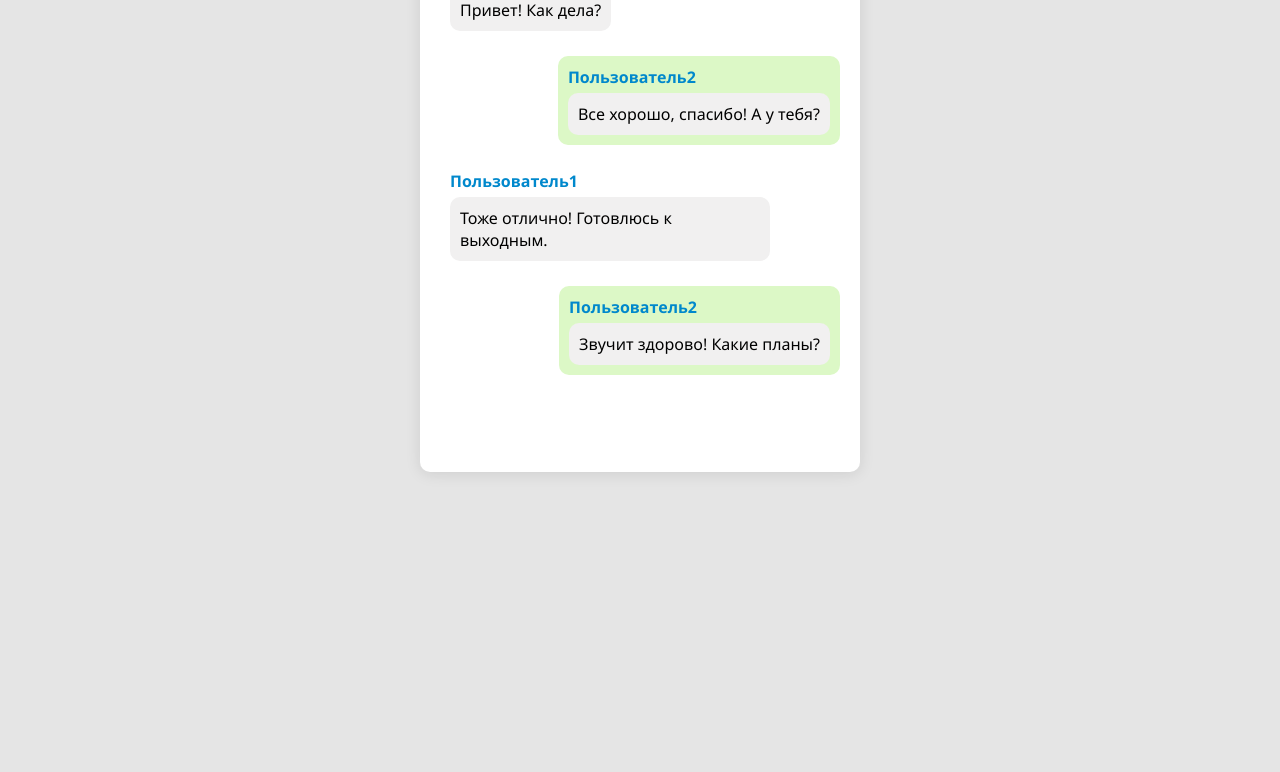
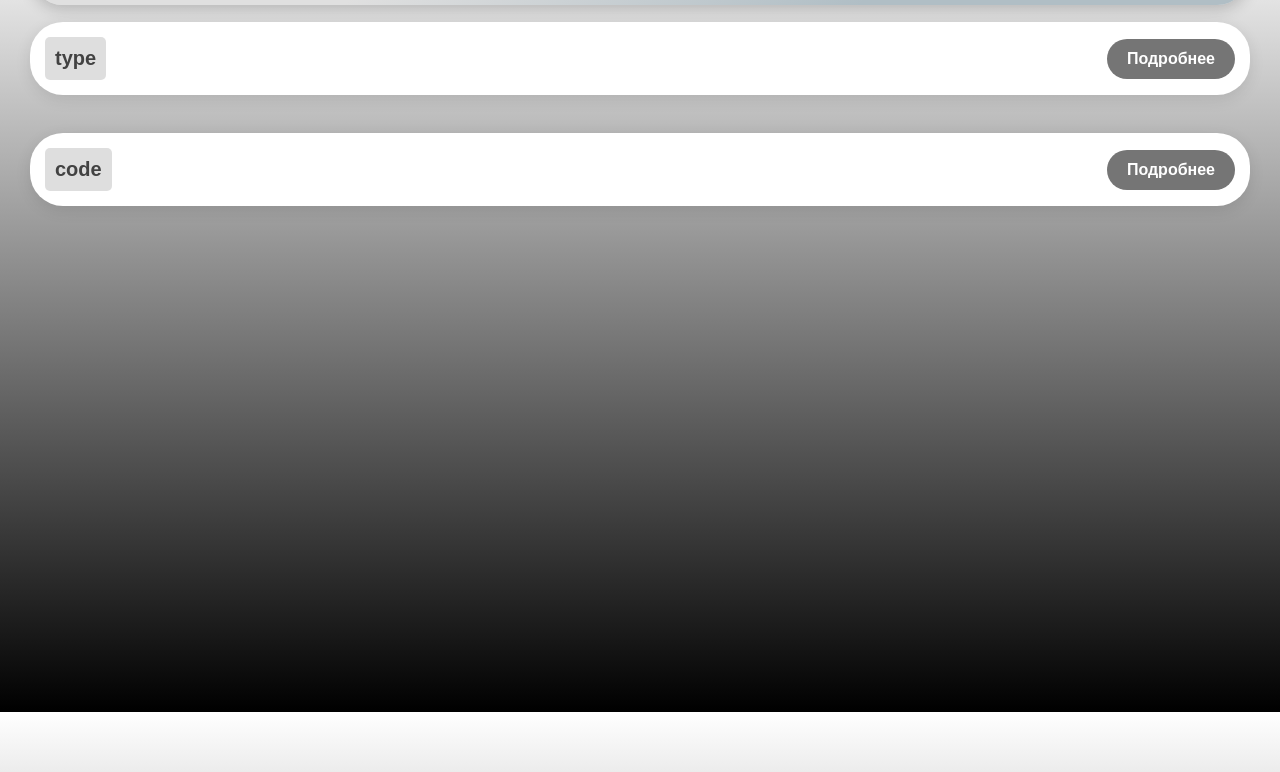
Before and after one commit to MineZOnA1235/minezona1235.github.io, a plain HTML site: page index.html in a window 1280 px wide. Shown: the part 88-860 px from the top of the page. Before the commit the page ends 800 px from the top, so only its background shows below. Drawn offline with Linux system fonts and the light colour scheme.

Commit message:
Update index.html

```diff
--- a/index.html
+++ b/index.html
@@ -3,84 +3,151 @@
 <head>
     <meta charset="UTF-8">
     <meta name="viewport" content="width=device-width, initial-scale=1.0">
-    <title>Чат Telegram</title>
+    <title>LookIA Interface</title>
     <style>
+        html, body {
+            height: 100%; /* Занимаем всю высоту экрана */
+            margin: 0; /* Убираем отступы */
+        }
         body {
-            font-family: 'Segoe UI', Tahoma, Geneva, Verdana, sans-serif;
-            background-color: #e5e5e5;
-            margin: 0;
+            background: linear-gradient(to bottom, #ffffff, #000000); /* Градиент от белого к черному снизу */
+            background-attachment: fixed; /* Фиксируем фон */
+            font-family: 'Arial', sans-serif;
+            padding: 30px;
+            user-select: none; /* Отключаем выделение текста на странице */
+        }
+        h1 {
+            color: #212121; /* Заголовок */
+            font-weight: bold;
+            text-align: center;
             padding: 20px;
+            background: linear-gradient(135deg, #e0e0e0 30%, #b0bec5 70%); /* Градиент */
+            border-radius: 33px;
+            box-shadow: 0 4px 15px rgba(0, 0, 0, 0.2);
+            margin-bottom: -20px;
+            font-size: 2em;
+            position: relative;
+            top: -35px;
+            transition: transform 0.2s; /* Плавный переход */
         }
-        .chat-container {
-            background-color: white;
-            border-radius: 10px;
-            box-shadow: 0 2px 15px rgba(0, 0, 0, 0.1);
-            padding: 20px;
-            max-width: 400px;
-            margin: auto;
-            overflow-y: auto;
-            height: 500px;
+        .command-container {
+            margin: 2px 0; /* Уменьшены отступы между командами */
+            background-color: #ffffff; /* Белый фон */
+            padding: 15px;
+            border-radius: 33px;
+            display: flex;
+            justify-content: space-between;
+            align-items: center;
+            position: relative;
+            box-shadow: 0 4px 15px rgba(0, 0, 0, 0.1);
         }
-        .message {
-            margin-bottom: 15px;
-            position: relative;
+        .command {
+            font-size: 20px;
+            font-weight: bold;
+            color: #424242; /* Команда */
             padding: 10px;
-            border-radius: 10px;
-            max-width: 80%;
+            border-radius: 5px;
+            background-color: rgba(189, 189, 189, 0.5); /* Полупрозрачный фон */
         }
-        .username {
+        .button {
+            background-color: #757575; /* Кнопка */
+            border: none;
+            padding: 10px 20px;
+            border-radius: 25px;
+            cursor: pointer;
+            font-size: 16px;
             font-weight: bold;
-            color: #0088cc;
-            display: block;
-            margin-bottom: 5px;
+            color: white;
+            transition: background-color 0.3s, transform 0.3s;
+            height: 40px;
+            -webkit-tap-highlight-color: transparent; /* Отключаем синее выделение на мобильных устройствах */
         }
-        .text {
-            background-color: #f1f0f0;
-            border-radius: 10px;
-            padding: 10px;
-            display: inline-block;
-            position: relative;
-            word-wrap: break-word;
+        .button:hover {
+            background-color: #616161; /* Цвет при наведении */
         }
-        .message:hover {
-            background-color: #f0f8ff;
-            transition: background-color 0.2s;
+        .button.active {
+            transform: scale(1.16);
+            background-color: #424242; /* Активная кнопка */
         }
-        .message.sent {
-            align-self: flex-end;
-            background-color: #dcf8c6;
+        .details {
+            max-height: 0;
+            overflow: hidden;
+            opacity: 0;
+            transition: max-height 0.5s ease-out, opacity 0.5s ease-out;
+            margin: 5px 0; /* Уменьшены отступы между описанием и командами */
+            background-color: #e0e0e0; /* Фон деталей */
+            border-radius: 33px;
+            font-weight: bold;
+            box-shadow: 0 2px 5px rgba(0, 0, 0, 0.1);
+            padding: 14px;
         }
-        .message.received {
-            align-self: flex-start;
-        }
-        .message-container {
-            display: flex;
-            flex-direction: column;
+        .details.show {
+            max-height: 100000px;
+            opacity: 1;
         }
     </style>
 </head>
 <body>
 
-<div class="chat-container">
-    <div class="message-container">
-        <div class="message received">
-            <span class="username">Пользователь1</span>
-            <div class="text">Привет! Как дела?</div>
-        </div>
-        <div class="message sent">
-            <span class="username">Пользователь2</span>
-            <div class="text">Все хорошо, спасибо! А у тебя?</div>
-        </div>
-        <div class="message received">
-            <span class="username">Пользователь1</span>
-            <div class="text">Тоже отлично! Готовлюсь к выходным.</div>
-        </div>
-        <div class="message sent">
-            <span class="username">Пользователь2</span>
-            <div class="text">Звучит здорово! Какие планы?</div>
-        </div>
+    <h1 id="title">LookIA</h1>
+
+    <div class="command-container">
+        <div class="command">type</div>
+        <button class="button" onclick="toggleDetails('detailsType', this)">Подробнее</button>
     </div>
-</div>
+    <div id="detailsType" class="details">
+        <div>Описание команды "type": Здесь вы можете узнать больше о команде "type". Используйте ее для получения информации о типах данных.</div>
+    </div>
 
+    <div class="command-container">
+        <div class="command">code</div>
+        <button class="button" onclick="toggleDetails('detailsCode', this)">Подробнее</button>
+    </div>
+    <div id="detailsCode" class="details">
+        <div>Описание команды "code": Здесь вы можете узнать больше о команде "code". Используйте ее для написания и выполнения кода.</div>
+    </div>
+
+    <script>
+        function toggleDetails(id, button) {
+            const details = document.getElementById(id);
+            const isVisible = details.classList.contains('show');
+
+            if (isVisible) {
+                // Скрываем детали
+                details.style.maxHeight = "0";
+                details.classList.remove('show');
+                button.classList.remove('active');
+            } else {
+                // Показываем детали
+                details.style.maxHeight = details.scrollHeight + "px"; // Устанавливаем высоту для показа
+                details.classList.add('show'); // Показываем детали
+                button.classList.add('active'); // Активируем кнопку
+            }
+        }
+
+        const title = document.getElementById('title');
+
+        // Добавляем события для мыши
+        title.addEventListener('mousedown', () => {
+            title.style.transform = 'scale(1.05)'; // Увеличиваем при нажатии
+        });
+
+        title.addEventListener('mouseup', () => {
+            title.style.transform = 'scale(1)'; // Возвращаем в исходное положение
+        });
+
+        title.addEventListener('mouseleave', () => {
+            title.style.transform = 'scale(1)'; // Возвращаем в исходное положение, если мышь покинула заголовок
+        });
+
+        // Добавляем события для сенсорных устройств
+        title.addEventListener('touchstart', () => {
+            title.style.transform = 'scale(1.05)'; // Увеличиваем при нажатии
+        });
+
+        title.addEventListener('touchend', () => {
+            title.style.transform = 'scale(1)'; // Возвращаем в исходное положение
+        });
+    </script>
 </body>
 </html>
```
